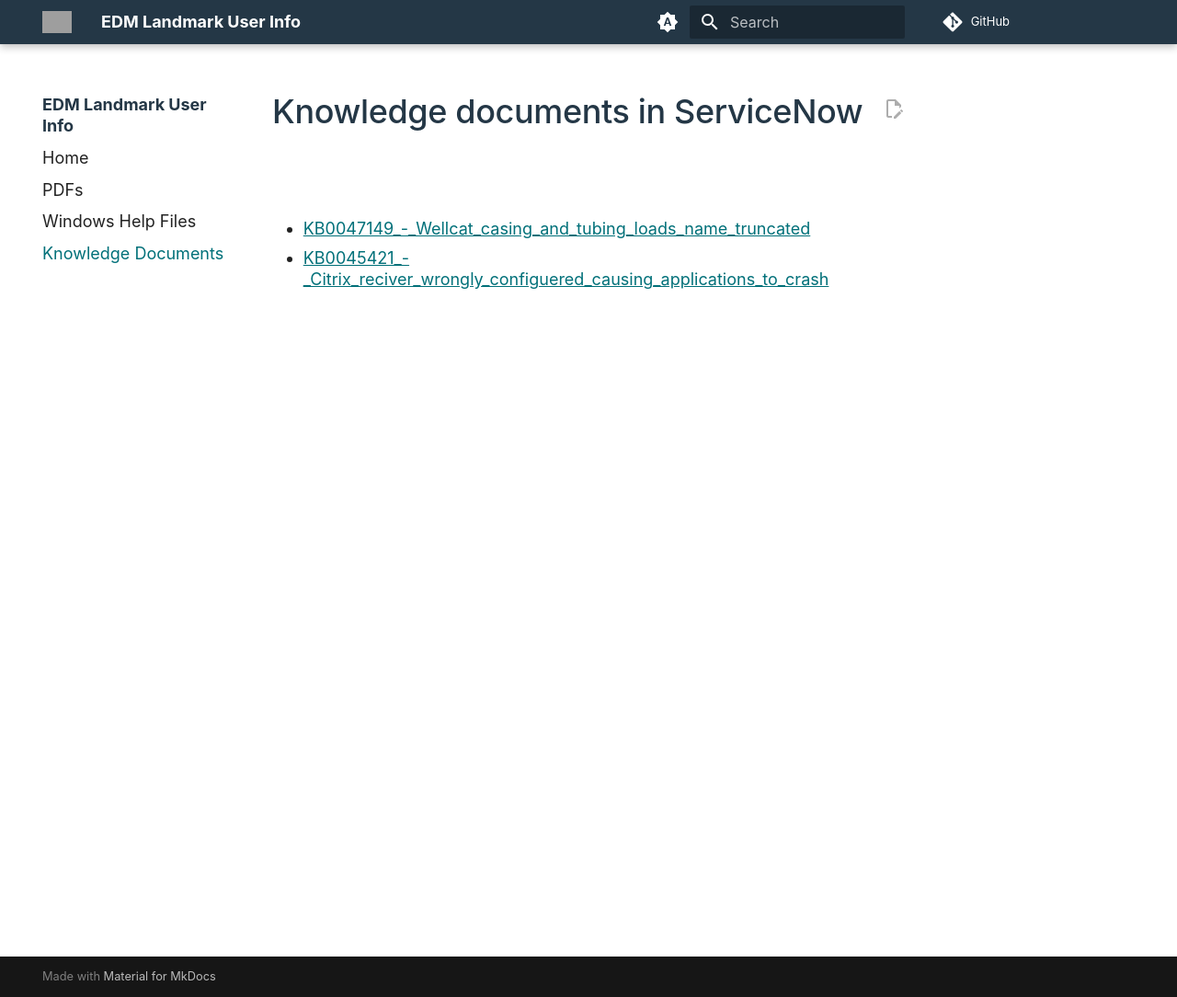
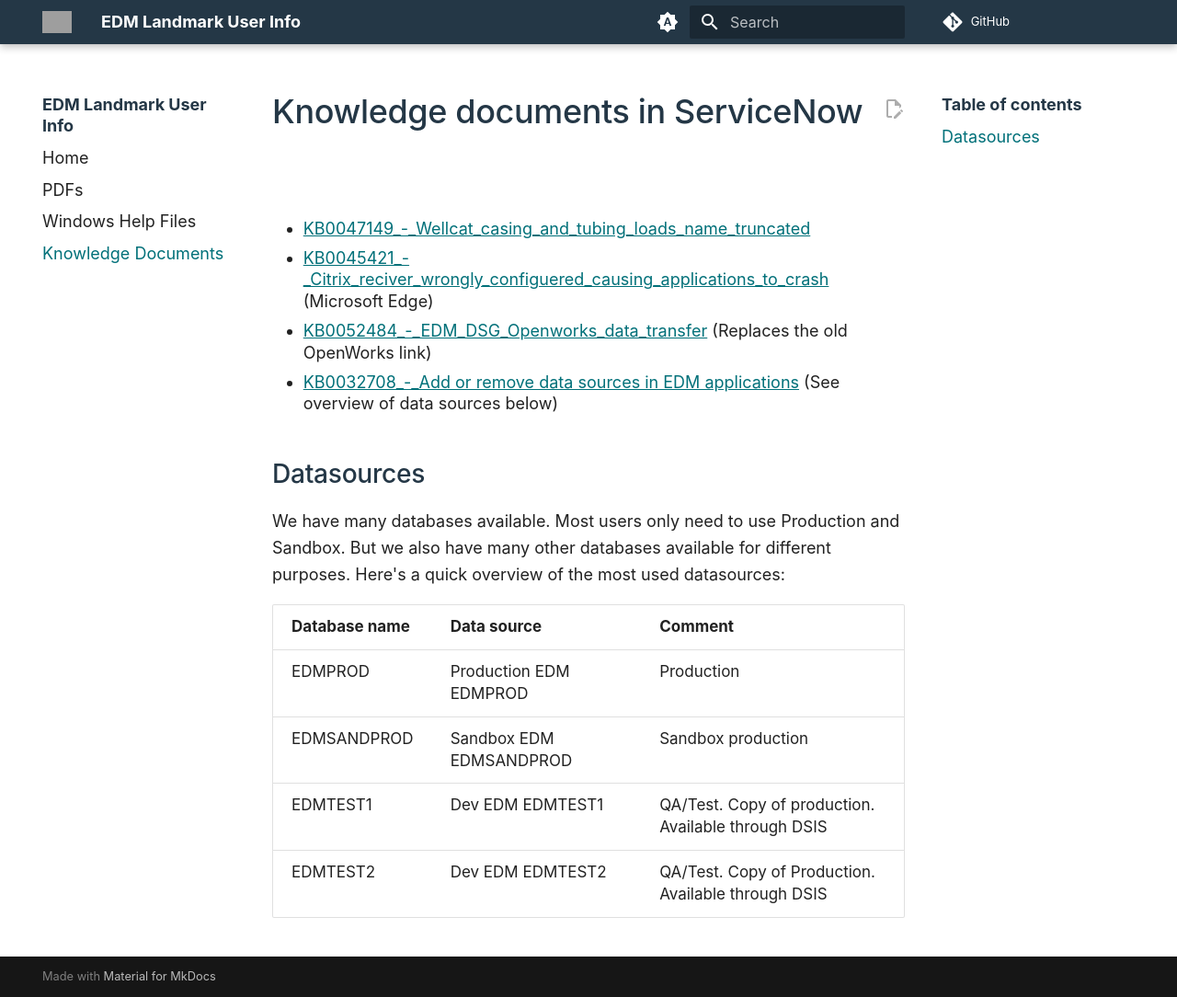
Before and after one commit to equinor/EDMLandmark-mkdocs, an MkDocs documentation site: the page built from docs/KBDocs.md, in a window 1280 px wide and 1084 px high. Shown: the whole window at 92% size. Built offline with MkDocs 1.6.1 and Material for MkDocs 9.7.7, drawn with Linux system fonts in a browser that asks for light colours; some web fonts are replaced; comment, search, counter and statistics services are not loaded; grey boxes are pictures that could not be loaded.

Commit message:
Updated kbdocs

```diff
--- a/docs/KBDocs.md
+++ b/docs/KBDocs.md
@@ -1,3 +1,15 @@
 # Knowledge documents in ServiceNow
 - [KB0047149_-_Wellcat_casing_and_tubing_loads_name_truncated](https://equinor.service-now.com/selfservice?id=kb_article&sysparm_article=KB0047149){:target="_blank"}
-- [KB0045421_-_Citrix_reciver_wrongly_configuered_causing_applications_to_crash](https://equinor.service-now.com/selfservice?id=kb_article&sysparm_article=KB0045421){:target="_blank"}
+- [KB0045421_-_Citrix_reciver_wrongly_configuered_causing_applications_to_crash](https://equinor.service-now.com/selfservice?id=kb_article&sysparm_article=KB0045421){:target="_blank"} (Microsoft Edge)
+- [KB0052484_-_EDM_DSG_Openworks_data_transfer](https://equinor.service-now.com/selfservice?id=kb_article&sysparm_article=KB0052484){:target="_blank"} (Replaces the old OpenWorks link)
+- [KB0032708_-_Add or remove data sources in EDM applications](https://equinor.service-now.com/selfservice?id=kb_article&sysparm_article=KB0032708){:target="_blank"} (See overview of data sources below)
+
+## Datasources
+We have many databases available. Most users only need to use Production and Sandbox. But we also have many other databases available for different purposes. Here's a quick overview of the most used datasources:
+
+| Database name | Data source | Comment
+|------------|----------------|-------------
+| EDMPROD	| Production EDM EDMPROD | Production
+| EDMSANDPROD	| Sandbox EDM EDMSANDPROD| Sandbox production
+| EDMTEST1	| Dev EDM EDMTEST1 | QA/Test. Copy of production. Available through DSIS
+| EDMTEST2 | Dev EDM EDMTEST2 | QA/Test. Copy of Production. Available through DSIS
```
Also changed, not shown: docs/index.md (+4 -4 lines).
